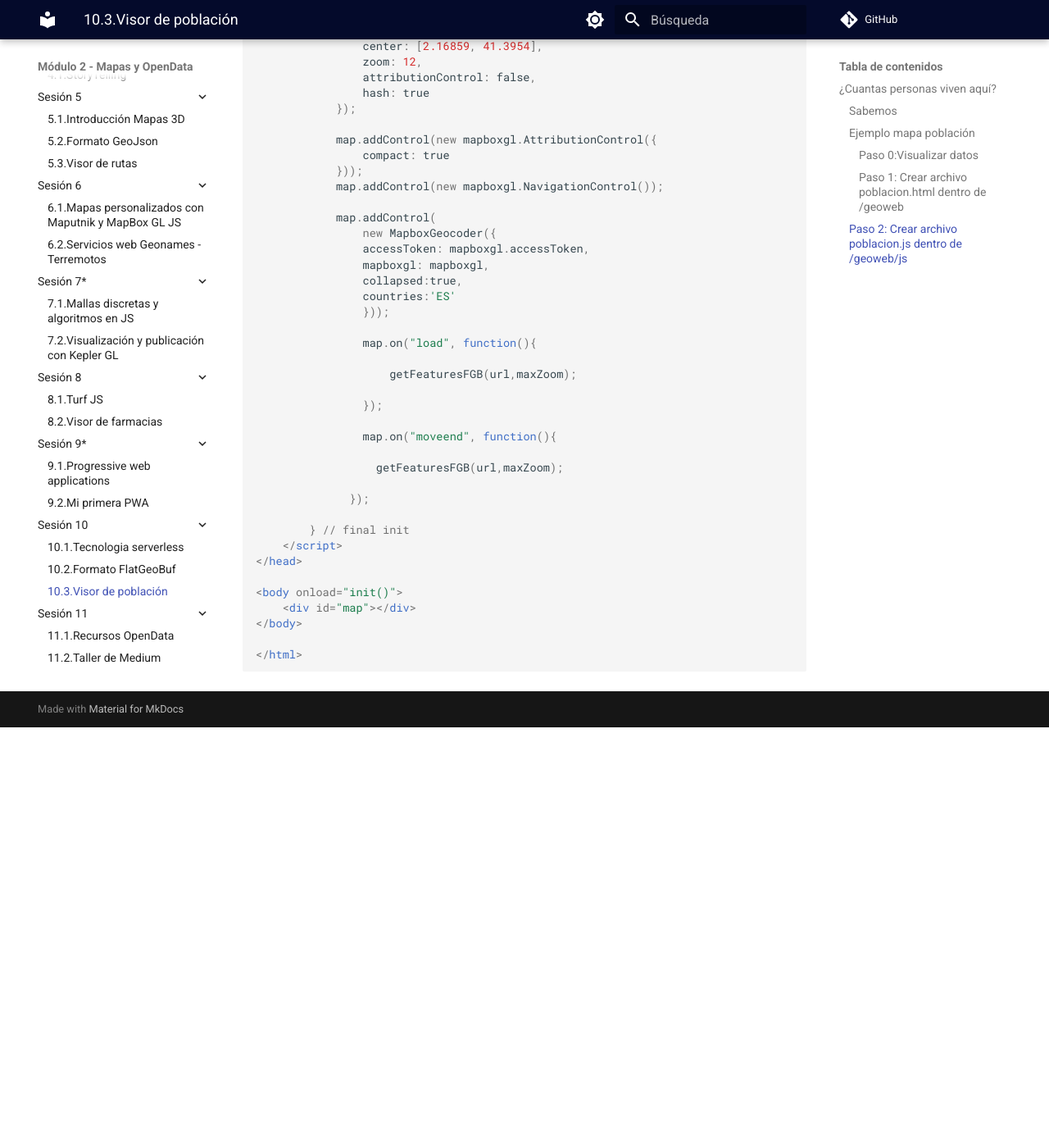
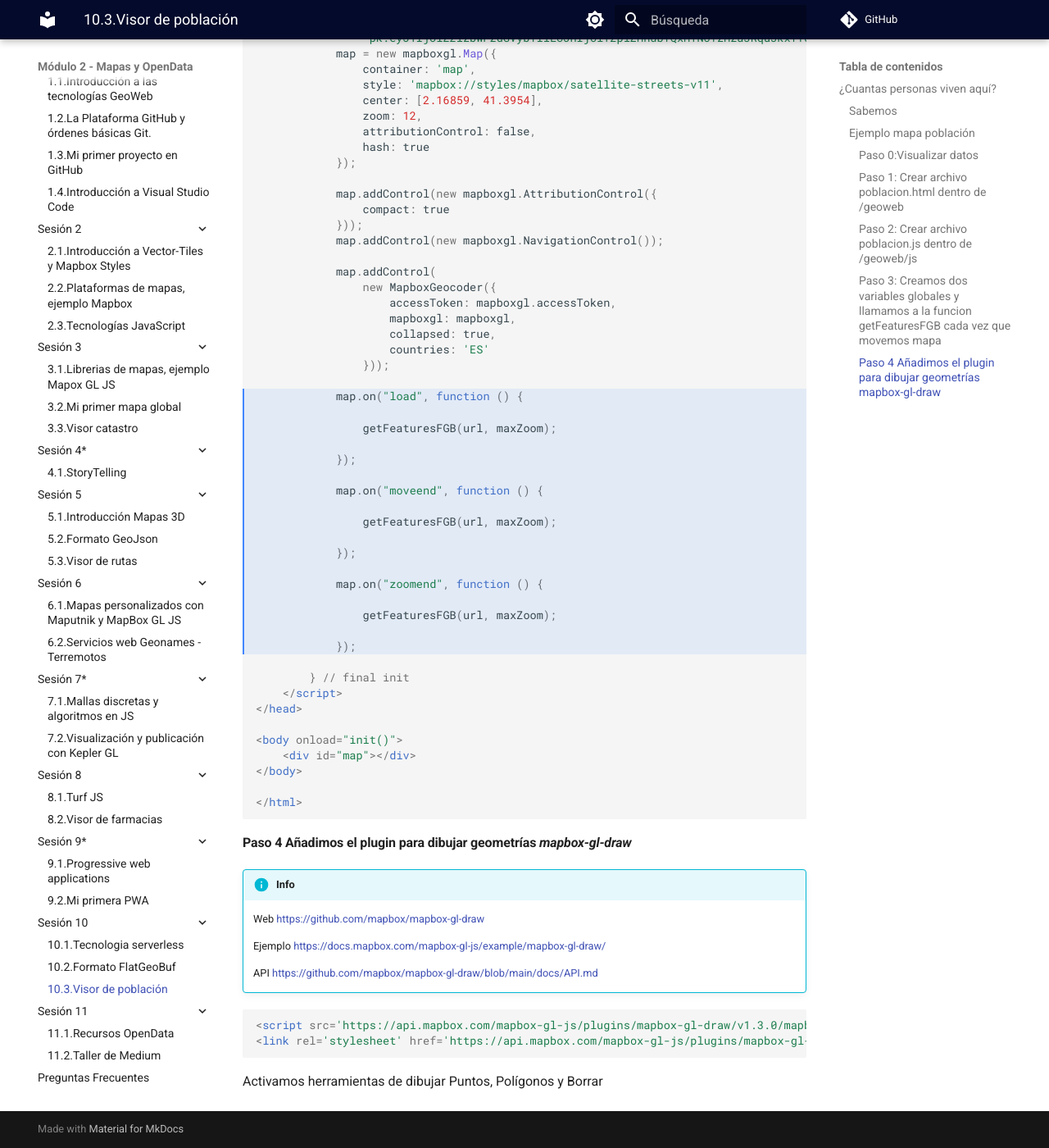
Before and after one commit to gis-master-m2/m2-geoweb, an MkDocs documentation site: the page built from docs/10.3.poblacion.md, in a window 1280 px wide and 1400 px high, scrolled down 3963 px. Shown: the whole window at 82% size. Built offline with MkDocs 1.6.1 and Material for MkDocs 9.7.7, drawn with Linux system fonts in a browser that asks for light colours; comment, search, counter and statistics services are not loaded; before the commit the page ends 4850 px from its top, so only the background shows below that; some of the changed text lies outside the part shown.

Commit message:
add state

````diff
--- a/docs/10.3.poblacion.md
+++ b/docs/10.3.poblacion.md
@@ -99,14 +99,12 @@
 ```
 
 
-### Paso 2: Crear archivo poblacion.js dentro de /geoweb/js
+#### Paso 2: Crear archivo *poblacion.js* dentro de */geoweb/js*
 
 Implementaremos funciones para llamar al flatGeobuf de forma genérica
 
 
 ```javascript
-
-
 
 function getBounds() {
     const bounds = map.getBounds();
@@ -164,10 +160,13 @@
     return datosH3Geojson;
 }
 
+
 ```
+#### Paso 3: Creamos dos variables globales y llamamos a la funcion *getFeaturesFGB* cada vez que movemos mapa
 
 
-```html
+
+```html hl_lines="20 26-27 53-69"
 <html>
 
 <head>
@@ -177,21 +176,24 @@
     <script src='https://api.mapbox.com/mapbox-gl-js/v2.11.0/mapbox-gl.js'></script>
     <link href='https://api.mapbox.com/mapbox-gl-js/v2.11.0/mapbox-gl.css' rel='stylesheet' />
 
-    <script src="https://api.mapbox.com/mapbox-gl-js/plugins/mapbox-gl-geocoder/v5.0.0/mapbox-gl-geocoder.min.js"></script>
-    <link rel="stylesheet" href="https://api.mapbox.com/mapbox-gl-js/plugins/mapbox-gl-geocoder/v5.0.0/mapbox-gl-geocoder.css" type="text/css">
+    <script
+        src="https://api.mapbox.com/mapbox-gl-js/plugins/mapbox-gl-geocoder/v5.0.0/mapbox-gl-geocoder.min.js"></script>
+    <link rel="stylesheet"
+        href="https://api.mapbox.com/mapbox-gl-js/plugins/mapbox-gl-geocoder/v5.0.0/mapbox-gl-geocoder.css"
+        type="text/css">
 
     <script src="https://unpkg.com/flatgeobuf@3.24.0/dist/flatgeobuf-geojson.min.js"></script>
 
     <link href='css/estilobase.css' rel='stylesheet' />
-     <script src='js/utils.js'></script>
-     <script src='js/poblacion.js'></script>
+    <script src='js/utils.js'></script>
+    <script src='js/poblacion.js'></script>
 
 
     <script>
-        //Añadir vuestor token y/o estilo !!
+        //Añadir vuestor token !!
         var map;
-        var url="./datos/kontur_population_ES_20220630.fgb";
-        var maxZoom= 10;
+        var url = "./datos/kontur_population_ES_20220630.fgb";
+        var maxZoom = 10;
         function init() {
             mapboxgl.accessToken =
                 'pk.eyJ1IjoiZ2lzbWFzdGVybTIiLCJhIjoiY2plZHhubTQxMTNoYzMza3Rqa3kxYTdrOCJ9.53B1E6mKD_EQOVb2Y0-SsA';
@@ -211,23 +213,29 @@
 
             map.addControl(
                 new MapboxGeocoder({
-                accessToken: mapboxgl.accessToken,
-                mapboxgl: mapboxgl,
-                collapsed:true,
-                countries:'ES'
+                    accessToken: mapboxgl.accessToken,
+                    mapboxgl: mapboxgl,
+                    collapsed: true,
+                    countries: 'ES'
                 }));
 
-                map.on("load", function(){
+            map.on("load", function () {
 
-                    getFeaturesFGB(url,maxZoom);
+                getFeaturesFGB(url, maxZoom);
 
-                });
+            });
 
-                map.on("moveend", function(){
+            map.on("moveend", function () {
 
-                  getFeaturesFGB(url,maxZoom);
+                getFeaturesFGB(url, maxZoom);
 
-              });
+            });
+
+            map.on("zoomend", function () {
+
+                getFeaturesFGB(url, maxZoom);
+
+            });
 
         } // final init
     </script>
@@ -240,3 +248,22 @@
 </html>
 
 ```
+
+
+#### Paso 4 Añadimos el plugin para dibujar geometrías *mapbox-gl-draw*
+
+!!! info
+
+    Web  [https://github.com/mapbox/mapbox-gl-draw](https://github.com/mapbox/mapbox-gl-draw){target=_blank}
+
+    Ejemplo [https://docs.mapbox.com/mapbox-gl-js/example/mapbox-gl-draw/](https://docs.mapbox.com/mapbox-gl-js/example/mapbox-gl-draw/){target=_blank}
+
+     API [https://github.com/mapbox/mapbox-gl-draw/blob/main/docs/API.md](https://github.com/mapbox/mapbox-gl-draw/blob/main/docs/API.md){target=_blank}
+
+
+```html
+<script src='https://api.mapbox.com/mapbox-gl-js/plugins/mapbox-gl-draw/v1.3.0/mapbox-gl-draw.js'></script>
+<link rel='stylesheet' href='https://api.mapbox.com/mapbox-gl-js/plugins/mapbox-gl-draw/v1.3.0/mapbox-gl-draw.css' type='text/css' />
+```
+
+Activamos herramientas de dibujar Puntos, Polígonos y Borrar
````
Also changed, not shown: other parts of docs/10.3.poblacion.md (+0 -2 lines), docs/datos/kontur_population_ES_20220630.qmd (added, +26 -0 lines), docs/index.md (+1 -1 lines).
